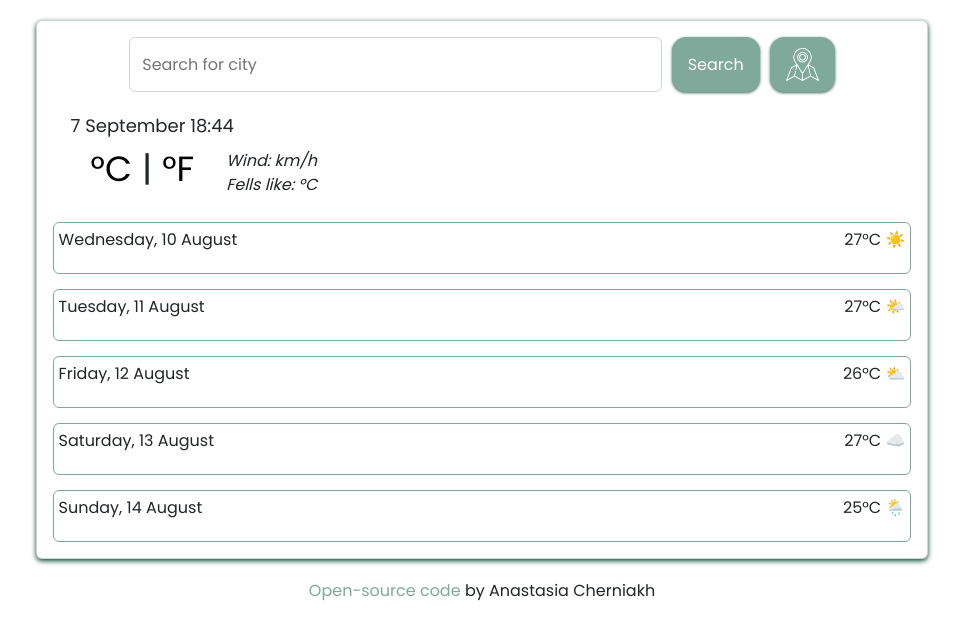
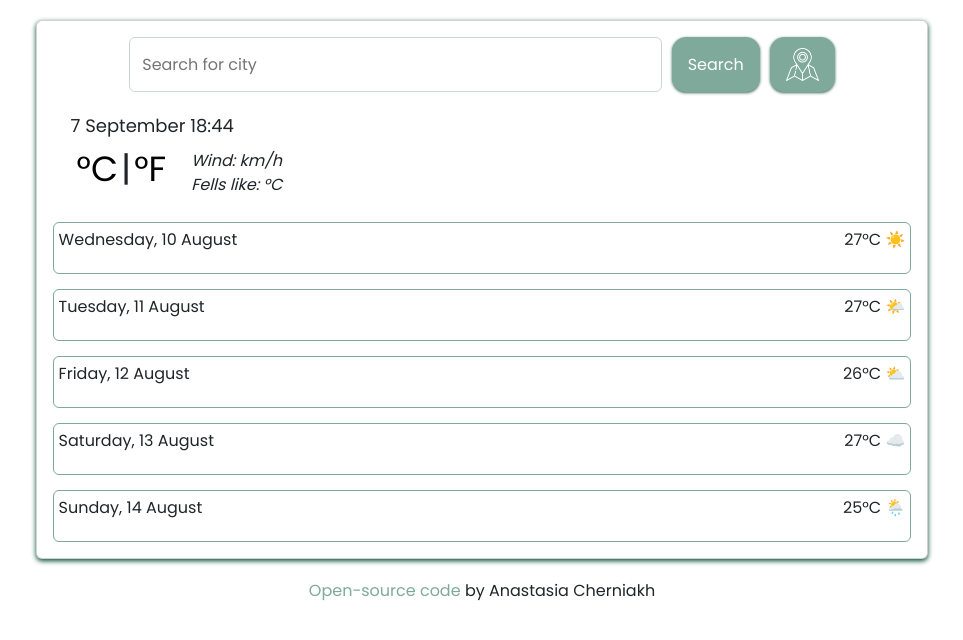
Before and after one commit to AnastasiaCherniakh/weather-app, a plain HTML site: page index.html in a window 1280 px wide. Shown: the whole page, without its empty margins (158-1121 px from the left). Drawn offline with nearby package versions, Linux system fonts and the light colour scheme; no server answers.

Commit message:
updated flex gaps

```diff
--- a/src/styles.css
+++ b/src/styles.css
@@ -94,7 +94,7 @@ body {
 
 .main-temperature-wrap {
     display: flex;
-    gap: 10px;
+    gap: 3px;
     margin-top: 0;
     align-items: center;
 }
```
